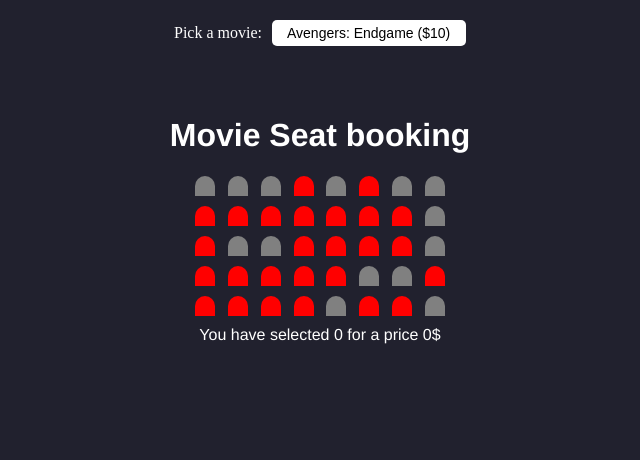
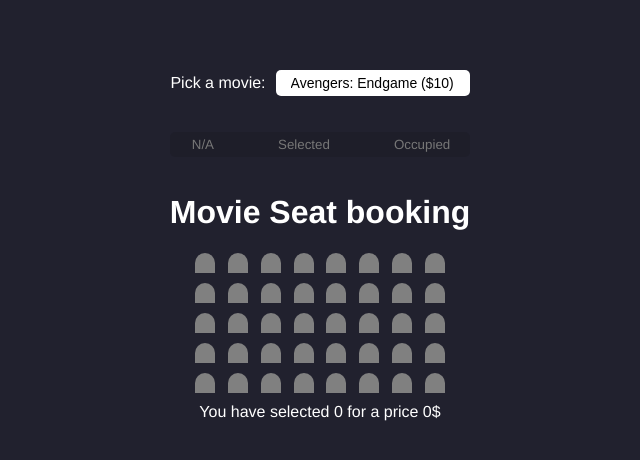
Before and after one commit to gromen/movieSeatBooking, a website built with Vite: page index.html in a window 1280 px wide. Shown: the whole page, without its empty margins (320-960 px from the left). Built offline with nearby package versions, Linux system fonts and the light colour scheme.

Commit message:
feat: Selected seats stored in localSorage

```diff
--- a/index.html
+++ b/index.html
@@ -18,7 +18,22 @@
         </select>
       </div>
     </header>
-    <main class="c-seatBooking js-c-seatBooking">
+    <main>
+      <ul class="showcase">
+        <li>
+          <div class="seat"></div>
+          <small>N/A</small>
+        </li>
+        <li>
+          <div class="seat selected"></div>
+          <small>Selected</small>
+        </li>
+        <li>
+          <div class="seat occupied"></div>
+          <small>Occupied</small>
+        </li>
+      </ul>
+      <div class="c-seatBooking js-c-seatBooking"></div>
       <div class="c-seatBooking__seats"></div>
     </main>
     <script type="module" src="/src/main.ts"></script>
--- a/src/js/components/seat.ts
+++ b/src/js/components/movieSeatBooking.ts
@@ -1,4 +1,4 @@
-export default class Seat {
+export default class movieSeatBooking{
   CSS_SEAT_SELECTED = 'c-seatBooking__seat--selected';
   CSS_SEAT_OCCUPIED = 'c-seatBooking__seat--occupied';
   ALL_SEATS_AMOUNT = 40;
@@ -17,8 +17,8 @@ export default class Seat {
   }
 
   mount() {
+    this.retrieveSelectedSeatsAfterRefresh();
     this.updateTextSummary();
-    this.mountOccupiedSeats();
     this.attachEvents();
   }
 
@@ -36,12 +36,13 @@ export default class Seat {
     seat.classList.toggle(this.CSS_SEAT_SELECTED, !seat.classList.contains(this.CSS_SEAT_SELECTED));
 
     this.updateTextSummary();
-    this.saveMovieData(this.getSelectedSeats(), this.selectedCurrentValue);
+    this.selectedSeatsIndices();
   };
 
   selectOnChangeHandler = () => {
     this.updateTextSummary();
-    this.saveMovieData(this.getSelectedSeats(), this.selectedCurrentValue);
+    this.updateOptionSelected();
+    // this.saveMovieData(this.getSelectedSeats(), this.optionSelectedValue);
   }
 
   mountAllSeats() {
@@ -52,25 +53,52 @@ export default class Seat {
     }
   }
 
-  mountOccupiedSeats() {
-    for (let i = 0; i < this.ALL_SEATS_AMOUNT; i++) {
-      this.seats[Math.floor(Math.random() * 39 + 1)].classList.add(this.CSS_SEAT_OCCUPIED);
-    }
-  }
-
   get allSelectedLength() {
     return this.seats.filter(seat => seat.classList.contains(this.CSS_SEAT_SELECTED)).length;
   }
 
-  get selectedCurrentValue() {
+  get optionSelectedValue() {
     return this.select!.value;
+  }
+
+  get optionSelectedIndex() {
+    return this.select!.selectedIndex;
+  }
+
+  getSelectedOption(index)  {
+    return this.select!.selectedIndex = index;
   }
 
   getSelectedSeats = () => this.allSelectedLength;
 
-  saveMovieData(selectedIndex, selectedPrice) {
-    localStorage.setItem('selectedMovieIndex', selectedIndex);
-    localStorage.setItem('selectedMoviePrice', selectedPrice);
+  selectedSeatsIndices() {
+    const selectedSeats =
+      document.querySelectorAll(`.${this.CSS_SEAT_SELECTED}, ${this.CSS_SEAT_OCCUPIED}`);
+    console.log(selectedSeats);
+    this.getSelectedOption(localStorage.getItem('optionSelectedIndex'));
+
+    // @ts-ignore
+    const selectedSeatsIndices = [...selectedSeats].map(seat => this.seats.indexOf(seat));
+    console.log(selectedSeatsIndices);
+    localStorage.setItem('selectedSeatsIndices', JSON.stringify(selectedSeatsIndices));
+
+  }
+
+  retrieveSelectedSeatsAfterRefresh() {
+    const selectedSeatsIndices =
+      JSON.parse(<string>localStorage.getItem('selectedSeatsIndices'));
+
+    if (selectedSeatsIndices != null && selectedSeatsIndices.length > 0) {
+      this.seats.forEach((seat, index) => {
+        if (selectedSeatsIndices.indexOf(index) > -1) {
+          seat.classList.add(this.CSS_SEAT_SELECTED);
+        }
+      });
+    }
+  }
+
+  updateOptionSelected() {
+    localStorage.setItem('optionSelectedIndex', `${this.optionSelectedIndex}`);
   }
 
   updateTextSummary = () => {
@@ -78,5 +106,5 @@ export default class Seat {
       `You have selected ${this.getSelectedSeats()} for a price ${this.totalPrice()}$`
   }
 
-  totalPrice = () => this.getSelectedSeats() * parseInt(this.selectedCurrentValue, 10)
+  totalPrice = () => this.getSelectedSeats() * parseInt(this.optionSelectedValue, 10)
 }
--- a/src/main.ts
+++ b/src/main.ts
@@ -1,11 +1,11 @@
 import './scss/style.scss';
 
 import './js/test';
-import Seats from './js/components/seat';
+import MovieSeatBooking from './js/components/movieSeatBooking';
 
 document.querySelector('.js-c-seatBooking')!.innerHTML = `
   <h1>Movie Seat booking</h1>
   <div class="c-seatBooking__seats js-c-seatBooking__seats"></div>
   <div class="js-c-seatBooking__summary">You have selected {{SELECTED_SEATS}} for a price {{SELECTED_SEATS}}$</div>
 `
-new Seats('.js-c-seatBooking__seats').mount();
+new MovieSeatBooking('.js-c-seatBooking__seats').mount();
--- a/src/scss/style.scss
+++ b/src/scss/style.scss
@@ -1,14 +1,17 @@
 body {
   background-color: #21212e;
   color: white;
-}
-
-.c-seatBooking {
   font-family: Avenir, Helvetica, Arial, sans-serif;
   -webkit-font-smoothing: antialiased;
   -moz-osx-font-smoothing: grayscale;
   text-align: center;
   margin-top: 50px;
+  display: flex;
+  flex-direction: column;
+  align-items: center;
+}
+
+.c-seatBooking {
   display: flex;
   flex-direction: column;
   align-items: center;
@@ -31,6 +34,11 @@ body {
 
     &:nth-child(8n) {
       margin-right: 0;
+    }
+
+    &:not(&--occupied):hover {
+      cursor: pointer;
+      transform: scale(1.2);
     }
 
     &--selected {
@@ -61,3 +69,24 @@ select {
   -webkit-appearance: none;
   appearance: none;
 }
+
+.showcase {
+  background: rgba(0, 0, 0, 0.1);
+  padding: 5px 10px;
+  border-radius: 5px;
+  color: #777;
+  list-style-type: none;
+  display: flex;
+  justify-content: space-between;
+}
+
+.showcase li {
+  display: flex;
+  align-items: center;
+  justify-content: center;
+  margin: 0 10px;
+}
+
+.showcase li small {
+  margin-left: 2px;
+}
```
